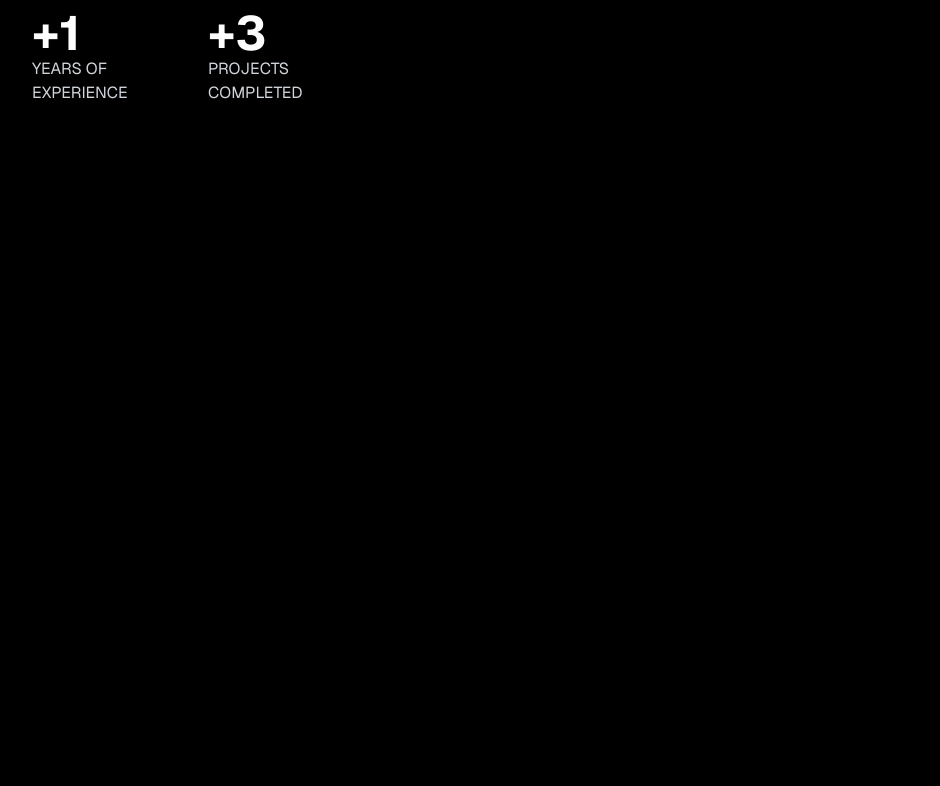
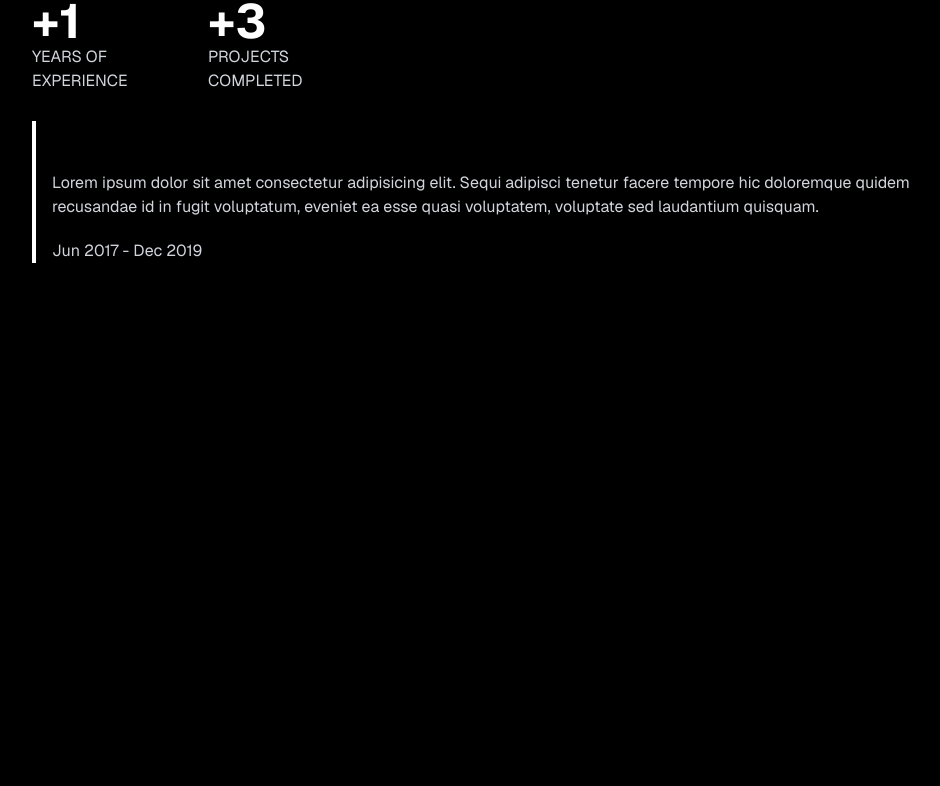
Before and after one commit to nicoackerman/portfolio, a Next.js app: page / in a window 1280 px wide. Shown: the part 960-1746 px from the top of the page, without its empty margins (128-1068 px from the left). Built offline with nearby package versions, Linux system fonts and the light colour scheme.

Commit message:
updated my experience section

```diff
--- a/src/components/custom/CustomGlareOver.tsx
+++ b/src/components/custom/CustomGlareOver.tsx
@@ -12,7 +12,7 @@ export default function CustomGlareOver({
 }: CustomGlareOverProps) {
   return (
     <GlareHover
-      width="350px"
+      width="330px"
       height="500px"
       glareColor="#ffffff"
       className={className}
--- a/src/components/ui/ScrollFloat.tsx
+++ b/src/components/ui/ScrollFloat.tsx
@@ -92,10 +92,7 @@ const ScrollFloat: React.FC<ScrollFloatProps> = ({
   ]);
 
   return (
-    <h2
-      ref={containerRef}
-      className={`my-5 overflow-hidden ${containerClassName}`}
-    >
+    <h2 ref={containerRef} className={`overflow-hidden ${containerClassName}`}>
       <span className={`inline-block leading-[1.5] ${textClassName}`}>
         {splitText}
       </span>
--- a/src/data/myExperience.tsx
+++ b/src/data/myExperience.tsx
@@ -1,7 +1,8 @@
 const _experience = [
   {
     label: "Example",
-    description: "This is an example of a description for a job experince card",
+    description:
+      " Lorem ipsum dolor sit amet consectetur adipisicing elit. Sequi adipisci tenetur facere tempore hic doloremque quidem recusandae id in fugit voluptatum, eveniet ea esse quasi voluptatem, voluptate sed laudantium quisquam.",
     timestamp: "Jun 2017 - Dec 2019",
   },
 ];
--- a/src/pages/index.tsx
+++ b/src/pages/index.tsx
@@ -9,6 +9,7 @@ import TECH_STACK from "~/data/techStack";
 import MY_STATS from "~/data/MyStats";
 import MY_PROJECTS from "~/data/myProjects";
 import CustomGlareOver from "~/components/custom/CustomGlareOver";
+import MY_EXPERIENCE from "~/data/myExperience";
 
 export default function Home() {
   console.log(TECH_STACK);
@@ -39,9 +40,9 @@ export default function Home() {
         </section>
 
         {/* About me section */}
-        <section className="flex min-h-screen flex-col gap-4">
+        <section className="flex min-h-screen flex-col gap-7">
           <div>
-            <Title className="text-3xl font-bold">About me</Title>
+            <Title className="my-2 text-3xl font-bold">About me</Title>
             <Text>
               Lorem ipsum dolor sit amet consectetur adipisicing elit. Sequi
               adipisci tenetur facere tempore hic doloremque quidem recusandae
@@ -59,14 +60,23 @@ export default function Home() {
               </div>
             ))}
           </div>
+          <div>
+            {MY_EXPERIENCE.map(({ label, description, timestamp }) => (
+              <div className="flex flex-col gap-5 border-l-4 px-4">
+                <Title className="text-xl font-bold">{label}</Title>
+                <Text>{description}</Text>
+                <Text>{timestamp}</Text>
+              </div>
+            ))}
+          </div>
         </section>
 
         {/* My tech stack */}
         <section className="min-h-screen">
-          <Title className="text-3xl font-bold">My tech stack</Title>
+          <Title className="my-2 text-3xl font-bold">My tech stack</Title>
           {TECH_STACK.map(([category, items]) => (
             <div key={category}>
-              <Title className="text-xl">{`→ ${category}`}</Title>
+              <Title className="my-2 text-xl">{`→ ${category}`}</Title>
               <div className="flex flex-wrap gap-2">
                 {items.map(({ Icon, skill }) => (
                   <SkillBox key={skill} Icon={Icon} skill={skill} />
@@ -78,13 +88,13 @@ export default function Home() {
 
         {/* My projects */}
         <section className="flex min-h-screen flex-col gap-4">
-          <Title className="text-3xl font-bold">My projects</Title>
-          <div className="flex flex-col gap-8 lg:flex-row lg:justify-between">
+          <Title className="my-2 text-3xl font-bold">My projects</Title>
+          <div className="flex flex-col gap-8 lg:flex-row lg:justify-between flex-wrap">
             {MY_PROJECTS.map(
               ({ description, name, repoLink, pageLink, stack, img }) => (
                 <CustomGlareOver
                   key={name}
-                  className="flex w-10 flex-col gap-5 p-6"
+                  className="flex flex-col gap-5 p-6"
                 >
                   <div>
                     <img
```
